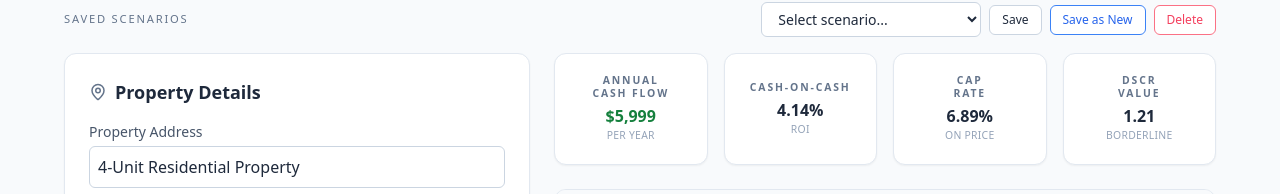
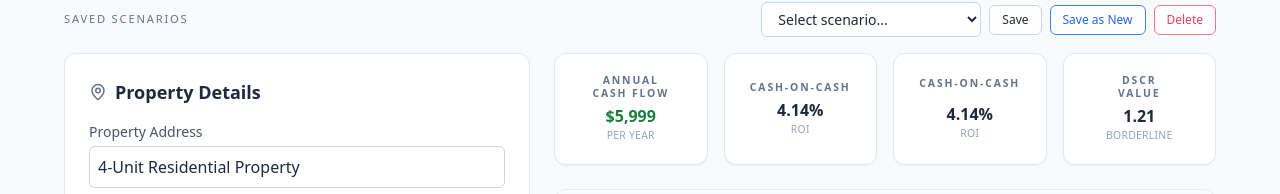
Before and after one commit to Teamsarrow/Multifamily-ROI-analyzer, a React (Vite) app: page / in a window 1280 px wide. Shown: the part 144-338 px from the top of the page. Built offline with nearby package versions, Linux system fonts and the light colour scheme; the HTML template or start-up script is replaced by a standard one.

Commit message:
Update App.jsx

```diff
--- a/src/App.jsx
+++ b/src/App.jsx
@@ -872,18 +872,19 @@ ${unitMixDetails}
     </div>
   </div>
 
-  {/* Cap Rate */}
+  {/* Cash-on-Cash ROI */}
 <div className="kpi-box bg-white rounded-xl shadow-sm border border-slate-200 text-center h-28 flex flex-col justify-center">
   <div className="kpi-title text-[0.65rem] font-semibold tracking-[0.18em] uppercase text-slate-500 leading-tight">
-      Cap<br />Rate
+    Cash-on-cash
   </div>
 
-    <div className="kpi-value mt-1 font-extrabold text-slate-800">
-      {formatPercent(capRate)}
+  {/* Value moved down to align with other KPI values */}
+  <div className="kpi-value mt-3 font-extrabold text-slate-800">
+    {formatPercent(cashOnCashROI)}
   </div>
 
   <div className="kpi-sub text-[0.65rem] text-slate-400 uppercase tracking-wide">
-      On Price
+    ROI
   </div>
 </div>
 
```
Lines whose indentation alone changed are shown as unchanged.
